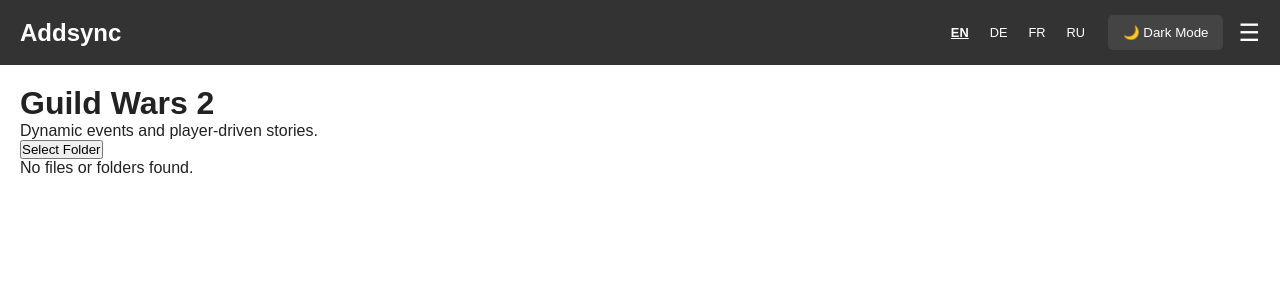
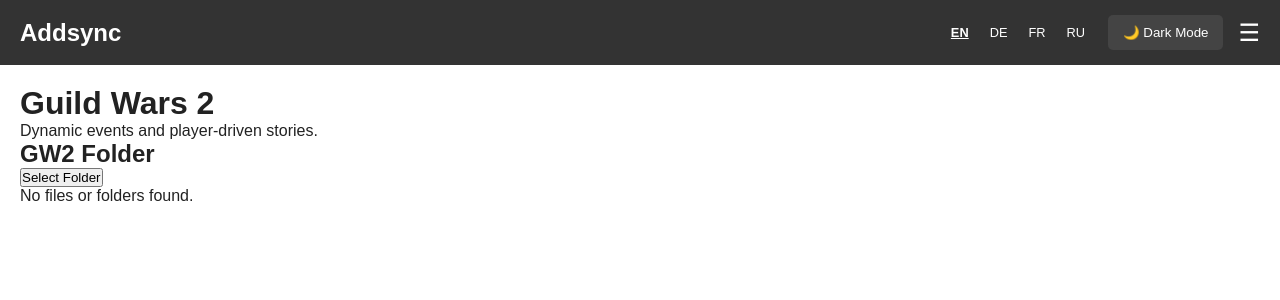
Before and after one commit to Illyriat/Addsync, a React (Vite) app: page /gw2 in a window 1280 px wide. Shown: the top 300 px of the page. Built offline with nearby package versions, Linux system fonts and the light colour scheme.

Commit message:
gamekey used to seperate persistant data between game paths, and save

```diff
--- a/src/components/folderSelector/FolderSelector.jsx
+++ b/src/components/folderSelector/FolderSelector.jsx
@@ -5,51 +5,50 @@
 import { load } from "@tauri-apps/plugin-store";
 
 const STORE_FILE = "store.json";
-const STORE_KEY = "selectedFolderPath";
 
-function FolderSelector() {
+function FolderSelector({ gameKey }) {
   const [folderPath, setFolderPath] = useState("");
   const [entries, setEntries] = useState([]);
   const [store, setStore] = useState(null);
+  const STORE_KEY = `selectedFolderPath_${gameKey}`;
 
   useEffect(() => {
     const initStore = async () => {
-      console.log("🔍 Checking if running inside Tauri...");
-      console.log("🔍 `window.__TAURI__`:", window.__TAURI__);
+      console.log(`🔍 Checking store for ${gameKey}...`);
 
       if (!window.__TAURI__) {
-        console.warn("🔥 Store plugin is not available (not running in Tauri).");
+        console.warn(`🔥 Store plugin is not available (not running in Tauri) for ${gameKey}.`);
         return;
       }
 
       try {
-        console.log("🔄 Loading store...");
+        console.log(`🔄 Loading store for ${gameKey}...`);
         const storeInstance = await load(STORE_FILE, { autoSave: true });
         setStore(storeInstance);
-        console.log("✅ Store Plugin Loaded");
+        console.log(`✅ Store Plugin Loaded for ${gameKey}`);
 
         const savedPath = await storeInstance.get(STORE_KEY);
         if (savedPath) {
-          console.log("✅ Found stored path:", savedPath);
+          console.log(`✅ Found stored path for ${gameKey}:`, savedPath);
           setFolderPath(savedPath);
           loadEntries(savedPath);
         } else {
-          console.log("ℹ️ No stored path found.");
+          console.log(`ℹ️ No stored path found for ${gameKey}.`);
         }
       } catch (error) {
-        console.error("🔥 Error loading store:", error);
+        console.error(`🔥 Error loading store for ${gameKey}:`, error);
       }
     };
 
     initStore();
-  }, []);
+  }, [gameKey]);
 
   const loadEntries = async (selectedPath) => {
     try {
       const items = await readDir(selectedPath, { recursive: false });
       setEntries(items);
     } catch (error) {
-      console.error("🔥 Error reading folder contents:", error);
+      console.error(`🔥 Error reading folder contents for ${gameKey}:`, error);
     }
   };
 
@@ -57,39 +56,40 @@
     try {
       const selected = await open({ directory: true, multiple: false });
       if (selected) {
-        console.log("📁 Selected Folder:", selected);
+        console.log(`📁 Selected Folder for ${gameKey}:`, selected);
         setFolderPath(selected);
         loadEntries(selected);
 
         if (store) {
-          console.log("💾 Storing path:", selected);
+          console.log(`💾 Storing path for ${gameKey}:`, selected);
           await store.set(STORE_KEY, selected);
           await store.save();
         } else {
-          console.warn("⚠️ Store is not initialized yet!");
+          console.warn(`⚠️ Store is not initialized yet for ${gameKey}!`);
         }
       }
     } catch (error) {
-      console.error("🔥 Error selecting folder:", error);
+      console.error(`🔥 Error selecting folder for ${gameKey}:`, error);
     }
   };
 
   const deleteEntry = async (entry) => {
     try {
       const fullPath = await join(folderPath, entry.name);
-      console.log(`🔥 Deleting: ${fullPath}`);
+      console.log(`🔥 Deleting: ${fullPath} for ${gameKey}`);
 
       await remove(fullPath, { recursive: true });
 
       // Reload entries after deletion
       loadEntries(folderPath);
     } catch (error) {
-      console.error(`🔥 Error deleting ${entry.name}:`, error);
+      console.error(`🔥 Error deleting ${entry.name} for ${gameKey}:`, error);
     }
   };
 
   return (
     <div className="p-4 border rounded-lg">
+      <h2 className="text-xl font-bold">{gameKey.toUpperCase()} Folder</h2>
       <button onClick={selectFolder} className="bg-blue-500 text-white px-4 py-2 rounded">
         Select Folder
       </button>
```
